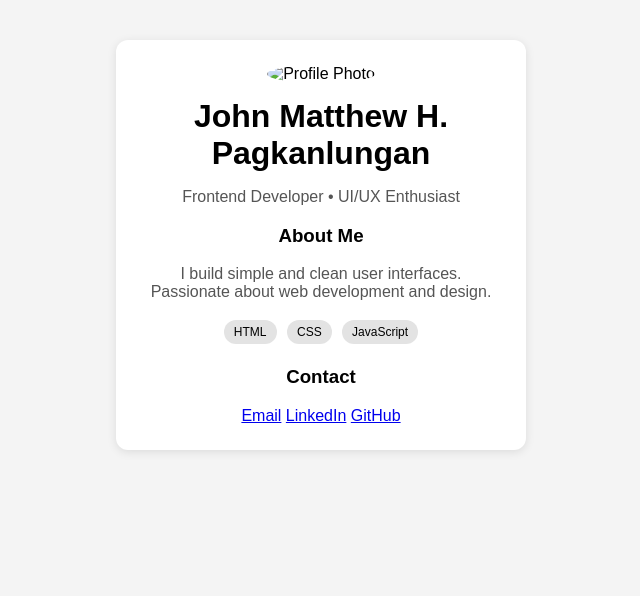
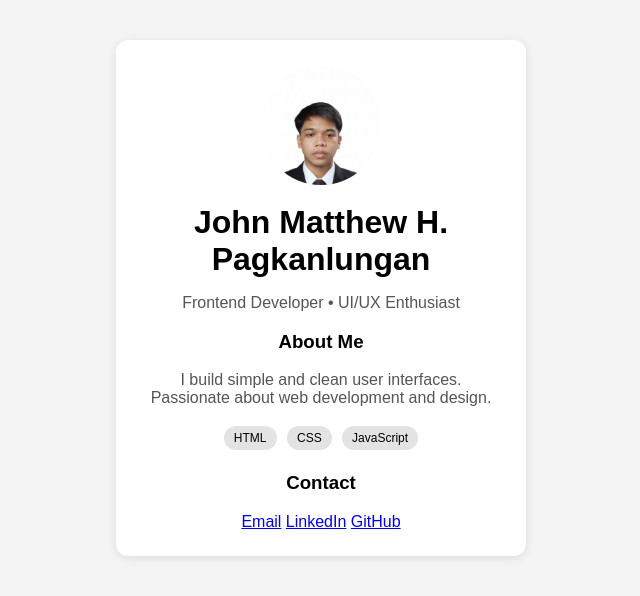
Before and after one commit to lexispascua/22017-WEB101-PASCUA, a plain HTML site: page Index.html in a window 1280 px wide. Shown: the whole page, without its empty margins (319-959 px from the left). Drawn offline with Linux system fonts and the light colour scheme.

Commit message:
Update Index.html

```diff
--- a/Index.html
+++ b/Index.html
@@ -48,7 +48,7 @@
 
 <body>
   <div class="profile">
-    <img src="profile.jpg" alt="Profile Photo">
+    <img src="IMG_20251128_061236.png" alt="Profile Photo">
 
     <h1>John Matthew H. Pagkanlungan</h1>
     <p>Frontend Developer • UI/UX Enthusiast</p>
```
